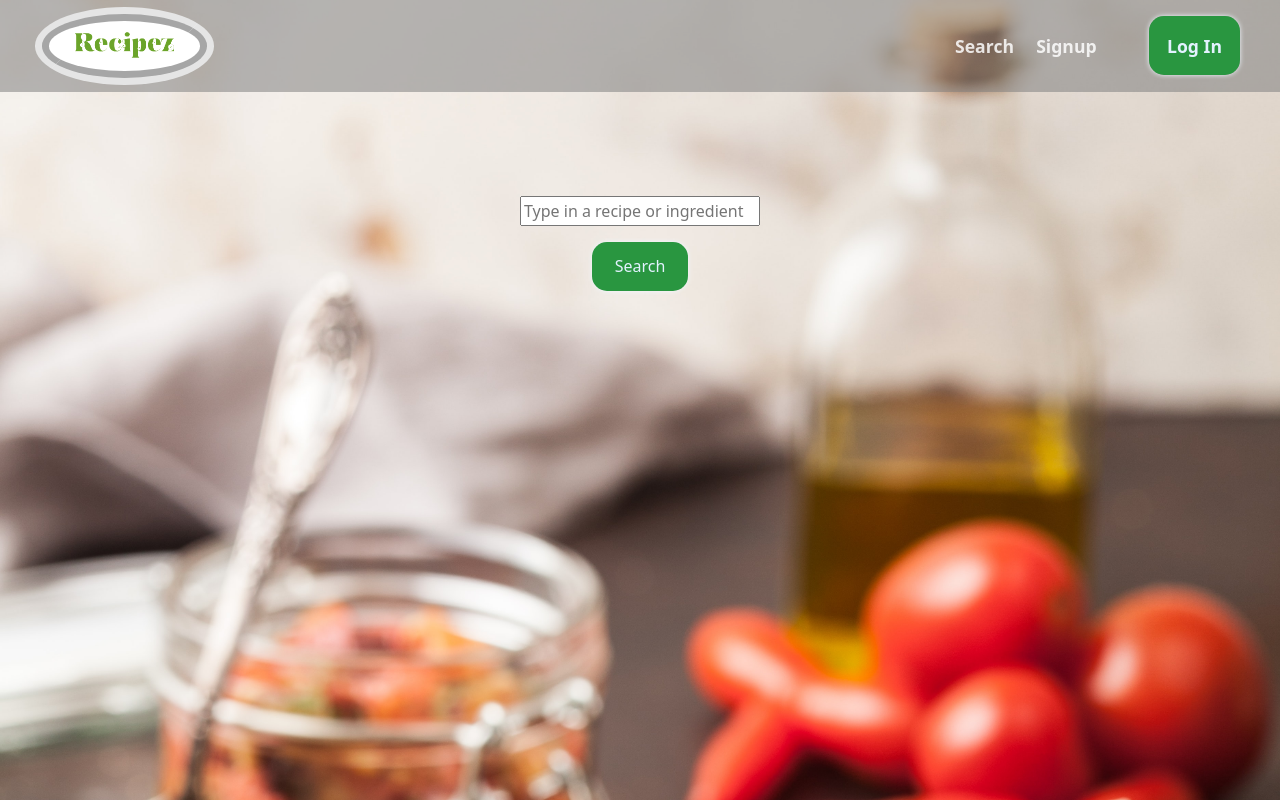
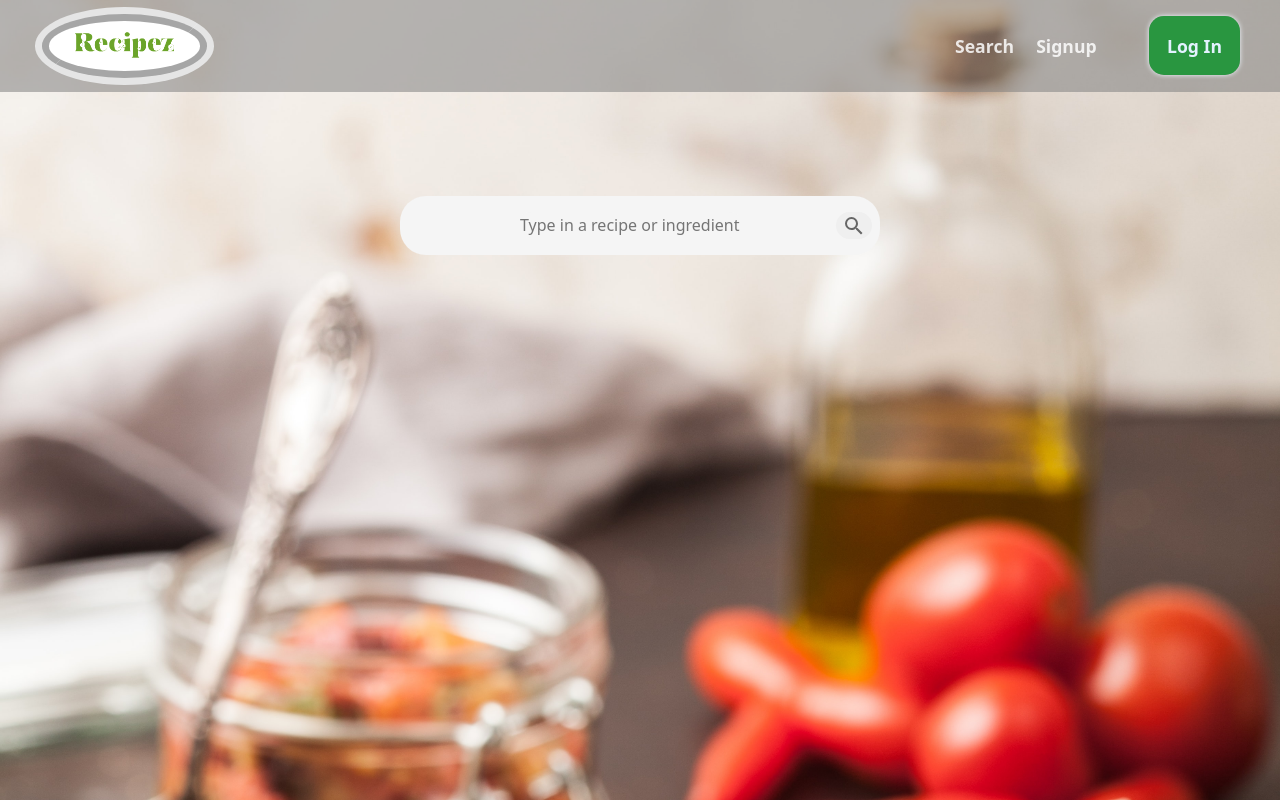
Before and after one commit to kpla001/Ironhack-Project-3, a React (Create React App) app in the folder client/: page /search in a window 1280 px wide. Built offline with nearby package versions, Linux system fonts and the light colour scheme; no server answers.

Commit message:
(styles): restyle search bar and restyle search button

```diff
--- /dev/null
+++ b/client/src/components/Search/Search.css
@@ -0,0 +1,47 @@
+.searchPageForm {
+  width: 100%;
+  display: flex;
+  justify-content: center;
+  align-items: center;
+}
+
+.searchBar {
+  display: block;
+  width: 30rem;
+  background: #f5f5f5;
+  outline: none;
+  border: none;
+  border-radius: 1.625rem;
+  padding: 1rem 0.5rem 1rem 1.5rem;
+  font-size: 1rem;
+}
+
+#searchQueryInput {
+  width: 50%;
+  height: auto;
+  background: inherit;
+  outline: none;
+  border: none;
+  border-radius: 1.625rem;
+}
+
+.searchPage form {
+  margin-top: 5rem;
+}
+
+.searchPage form button {
+  float: right;
+  font-family: inherit;
+  font-weight: inherit;
+  font-size: 1rem;
+  text-decoration: bold;
+  border: none;
+  border-radius: 15px;
+  cursor: pointer;
+  color: #e3f2ff;
+  transition: all 0.2s ease-in-out;
+}
+
+.searchPage form button:hover {
+  transform: scale(1.05);
+}
--- a/client/src/components/Search/SearchFunction.jsx
+++ b/client/src/components/Search/SearchFunction.jsx
@@ -1,5 +1,6 @@
 import React, { userEffect, useState } from 'react'
 import { Link, useLocation } from 'react-router-dom'
+import './Search.css'
 
 export default function Search({ submitSearch, isLoadingHandler }) {
   const [input, setInput] = useState('')
@@ -23,24 +24,36 @@ export default function Search({ submitSearch, isLoadingHandler }) {
   }
 
   return (
-    <div>
-      <form onSubmit={onSubmitHandler}>
+    <div className="searchPageForm">
+      <form
+      onSubmit={onSubmitHandler}
+      className="searchBar"
+      >
         <input
+          id="searchQueryInput"
           name="input"
           type="text"
           value={input}
           placeholder="Type in a recipe or ingredient"
           onChange={onChangeHandler}
         />
-        <br></br>
         <button
+          id="searchQuerySubmit"
           type="submit"
           onClick={() => {
             isLoadingHandler(true)
           }}
           href="/search-results"
         >
-          Search
+          <svg
+          style={{width:"24px", height:"24px",}}
+          viewBox="0 0 24 24">
+            <path
+            fill="#666666"
+            d="M9.5,3A6.5,6.5 0 0,1 16,9.5C16,11.11 15.41,12.59 14.44,13.73L14.71,14H15.5L20.5,19L19,20.5L14,15.5V14.71L13.73,14.44C12.59,15.41 11.11,16 9.5,16A6.5,6.5 0 0,1 3,9.5A6.5,6.5 0 0,1 9.5,3M9.5,5C7,5 5,7 5,9.5C5,12 7,14 9.5,14C12,14 14,12 14,9.5C14,7 12,5 9.5,5Z"
+            >
+            </path>
+          </svg>
         </button>
       </form>
     </div>
--- a/client/src/pages/SearchPage.jsx
+++ b/client/src/pages/SearchPage.jsx
@@ -92,8 +92,8 @@ class SearchPage extends Component {
 
         {this.state.isLoading === true && <LoadingComponent isLoading={this.state.isLoading} />}
         {!!this.state.searchResults && (
-          <div>
-            <h2>Results for search "{`${this.state.searchResults}`}":</h2>
+          <div className="resultsPage">
+            <h2 classname="resultsDescription">Results for search "{`${this.state.searchResults}`}":</h2>
 
             <RecipeResults results={paginatedRecipes} />
             <Pagination
--- a/client/src/pages/auth.css
+++ b/client/src/pages/auth.css
@@ -142,39 +142,8 @@ form.signup__form {
   margin-top: 0.3em;
 }
 
-.searchPage form input {
-  width: 15rem;
-}
-
-.searchPage input[type="text"]:focus {
-  border: 3px solid #299640;
-}
-
-.searchPage form {
-  margin-top: 5rem;
-}
-
-.searchPage form button {
-  font-family: inherit;
-  font-weight: inherit;
-  font-size: 1rem;
-  text-decoration: bold;
-  padding: 0.8em 1.4em;
-  margin-left: 1em;
-  background-color: #299640;
-  box-shadow: 0 0 5px 0 aliceblue;
-  border: none;
-  border-radius: 15px;
-  cursor: pointer;
-  color: #e3f2ff;
-  transition: all 0.2s ease-in-out;
-  margin: 2vh 0 10vh 0;
-  align-self: center;
-}
-
-.searchPage form button:hover {
-  transform: scale(1.05);
-  background-color: #b5ce27;
+.searchPage h2 {
+  color: rgba(0, 0, 0, 0.623);
 }
 
 .footnote {
```
